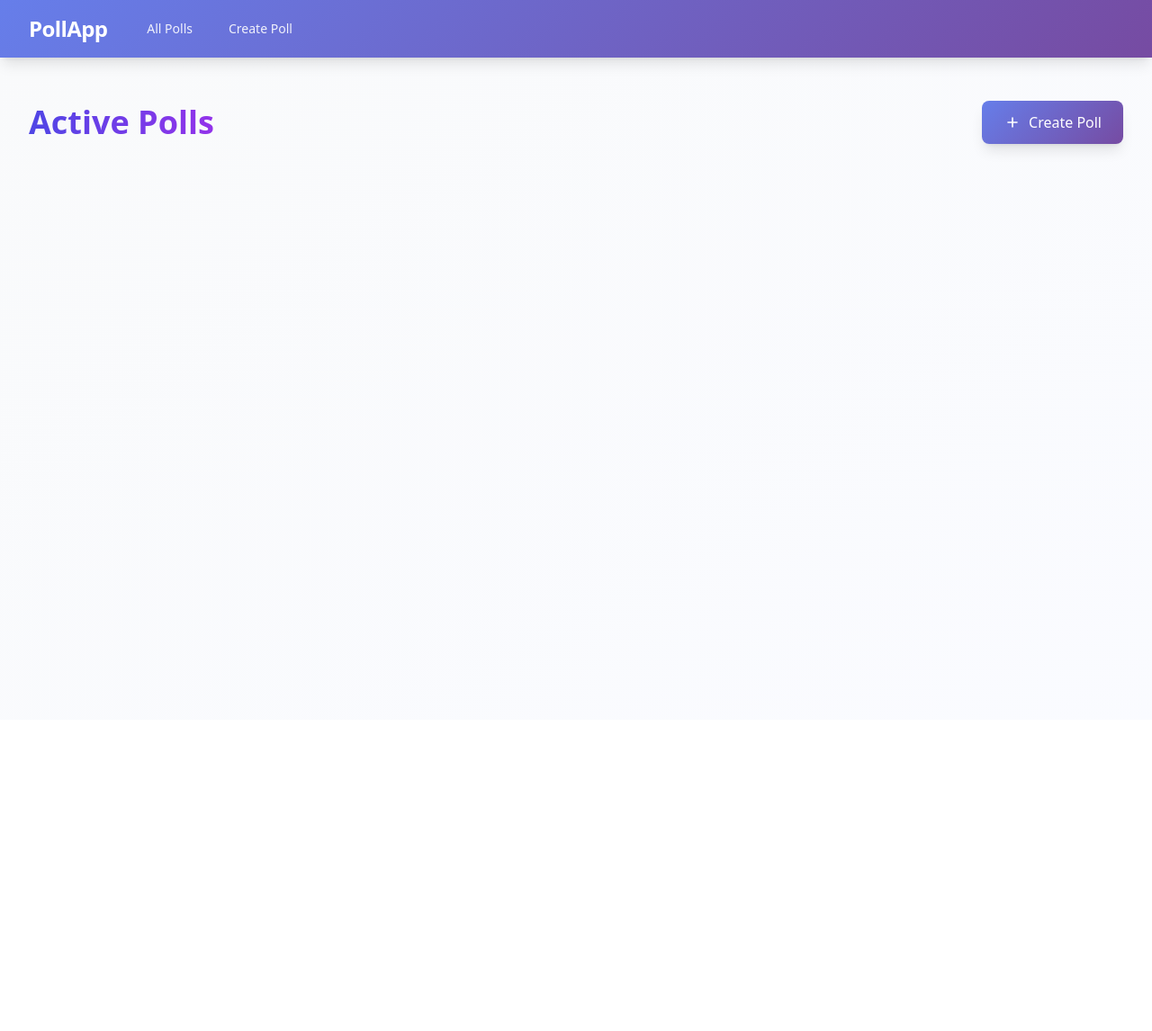
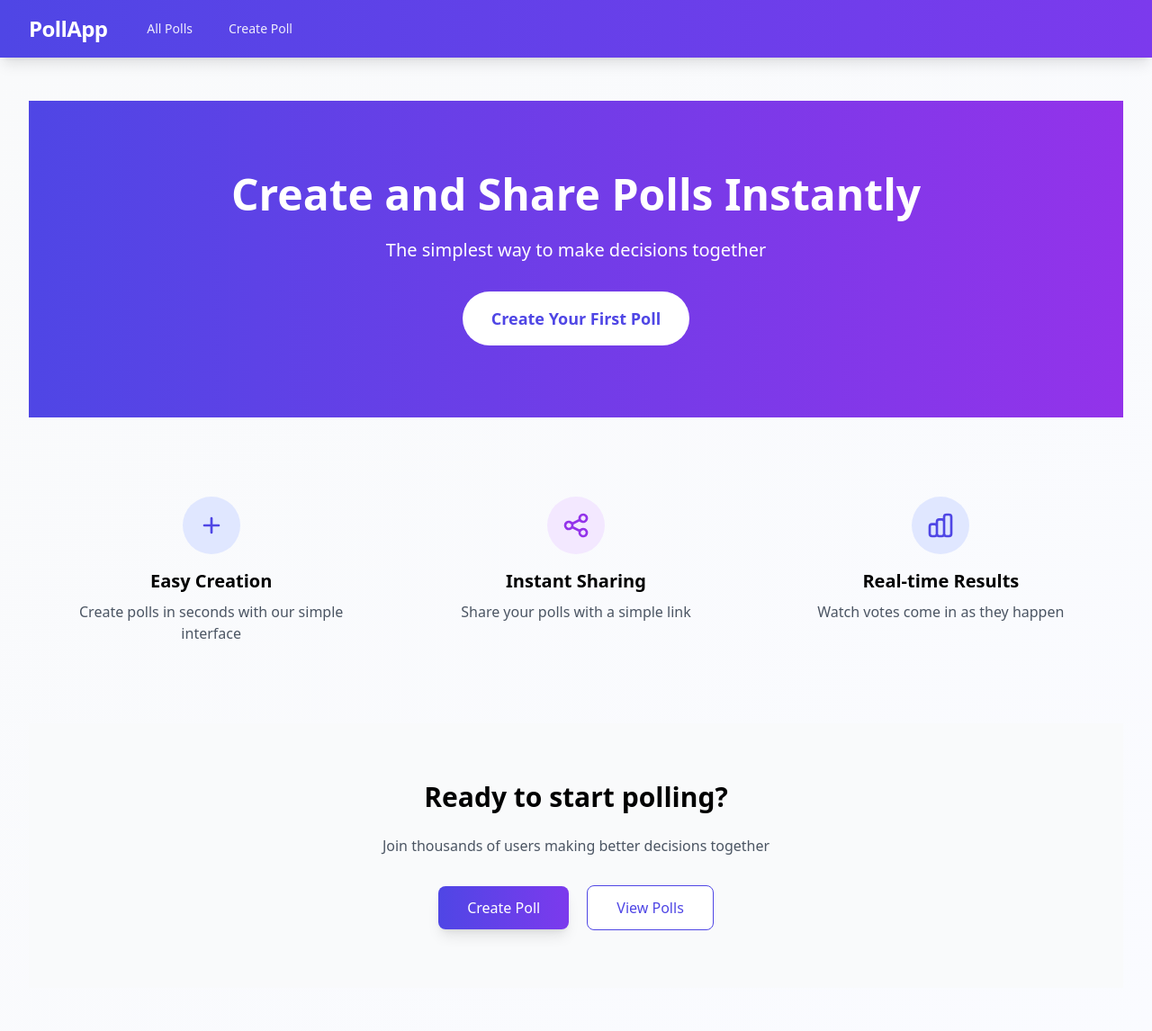
Before and after one commit to PawiX25/PollApp, a Flask app: page / in a window 1280 px wide. Shown: the whole page at 90% size. Before the commit the page ends 172 px from the top, so only its background shows below. Run offline with Flask 3, Linux system fonts and the light colour scheme; some libraries are stand-ins or nearby versions.

Commit message:
Add landing page and improve navigation flow

```diff
--- a/app.py
+++ b/app.py
@@ -51,6 +51,10 @@ class Vote(db.Model):
     session_id = db.Column(db.String(100), nullable=False)
 
 @app.route('/')
+def landing():
+    return render_template('landing.html')
+
+@app.route('/polls')
 def index():
     polls = Poll.query.order_by(Poll.created_at.desc()).all()
     return render_template('index.html', polls=polls)
--- a/templates/base.html
+++ b/templates/base.html
@@ -5,9 +5,9 @@
     <script src="https://cdn.tailwindcss.com"></script>
     <link rel="stylesheet" href="https://cdnjs.cloudflare.com/ajax/libs/animate.css/4.1.1/animate.min.css">
     <style>
-        .gradient-bg { background: linear-gradient(135deg, #667eea 0%, #764ba2 100%); }
-        .hover-scale { transition: transform 0.2s; }
-        .hover-scale:hover { transform: scale(1.02); }
+        .gradient-bg { background: linear-gradient(to right, #4f46e5, #7c3aed); }
+        .hover-scale { transition: transform 0.15s ease-in-out; }
+        .hover-scale:hover { transform: scale(1.05); }
     </style>
 </head>
 <body class="bg-gradient-to-br from-gray-50 to-indigo-50/30 min-h-screen">
@@ -15,7 +15,7 @@
         <div class="max-w-7xl mx-auto px-4 sm:px-6 lg:px-8">
             <div class="flex justify-between h-16">
                 <div class="flex items-center space-x-8">
-                    <a href="{{ url_for('index') }}" class="text-2xl font-black text-white tracking-tight">PollApp</a>
+                    <a href="{{ url_for('landing') }}" class="text-2xl font-black text-white tracking-tight">PollApp</a>
                     <div class="hidden md:flex space-x-4">
                         <a href="{{ url_for('index') }}" class="text-white/90 hover:text-white px-3 py-2 rounded-md text-sm font-medium">All Polls</a>
                         <a href="{{ url_for('create') }}" class="text-white/90 hover:text-white px-3 py-2 rounded-md text-sm font-medium">Create Poll</a>
--- /dev/null
+++ b/templates/landing.html
@@ -0,0 +1,65 @@
+{% extends "base.html" %}
+
+{% block content %}
+<div class="min-h-screen">
+    <div class="bg-gradient-to-r from-indigo-600 to-purple-600 text-white py-20">
+        <div class="max-w-7xl mx-auto px-4 sm:px-6 lg:px-8 text-center">
+            <h1 class="text-5xl font-extrabold mb-6">Create and Share Polls Instantly</h1>
+            <p class="text-xl mb-8">The simplest way to make decisions together</p>
+            <a href="{{ url_for('create') }}"
+               class="bg-white text-indigo-600 px-8 py-4 rounded-full font-bold text-lg hover:bg-gray-100 transition transform hover:scale-105 inline-block">
+                Create Your First Poll
+            </a>
+        </div>
+    </div>
+
+    <div class="py-16 px-4">
+        <div class="max-w-7xl mx-auto grid md:grid-cols-3 gap-8">
+            <div class="text-center p-6">
+                <div class="bg-indigo-100 rounded-full w-16 h-16 flex items-center justify-center mx-auto mb-4">
+                    <svg class="w-8 h-8 text-indigo-600" fill="none" stroke="currentColor" viewBox="0 0 24 24">
+                        <path stroke-linecap="round" stroke-linejoin="round" stroke-width="2" d="M12 6v6m0 0v6m0-6h6m-6 0H6"/>
+                    </svg>
+                </div>
+                <h3 class="text-xl font-bold mb-2">Easy Creation</h3>
+                <p class="text-gray-600">Create polls in seconds with our simple interface</p>
+            </div>
+            <div class="text-center p-6">
+                <div class="bg-purple-100 rounded-full w-16 h-16 flex items-center justify-center mx-auto mb-4">
+                    <svg class="w-8 h-8 text-purple-600" fill="none" stroke="currentColor" viewBox="0 0 24 24">
+                        <path stroke-linecap="round" stroke-linejoin="round" stroke-width="2" d="M8.684 13.342C8.886 12.938 9 12.482 9 12c0-.482-.114-.938-.316-1.342m0 2.684a3 3 0 110-2.684m0 2.684l6.632 3.316m-6.632-6l6.632-3.316m0 0a3 3 0 105.367-2.684 3 3 0 00-5.367 2.684zm0 9.316a3 3 0 105.368 2.684 3 3 0 00-5.368-2.684z"/>
+                    </svg>
+                </div>
+                <h3 class="text-xl font-bold mb-2">Instant Sharing</h3>
+                <p class="text-gray-600">Share your polls with a simple link</p>
+            </div>
+            <div class="text-center p-6">
+                <div class="bg-indigo-100 rounded-full w-16 h-16 flex items-center justify-center mx-auto mb-4">
+                    <svg class="w-8 h-8 text-indigo-600" fill="none" stroke="currentColor" viewBox="0 0 24 24">
+                        <path stroke-linecap="round" stroke-linejoin="round" stroke-width="2" d="M9 19v-6a2 2 0 00-2-2H5a2 2 0 00-2 2v6a2 2 0 002 2h2a2 2 0 002-2zm0 0V9a2 2 0 012-2h2a2 2 0 012 2v10m-6 0a2 2 0 002 2h2a2 2 0 002-2m0 0V5a2 2 0 012-2h2a2 2 0 012 2v14a2 2 0 01-2 2h-2a2 2 0 01-2-2z"/>
+                    </svg>
+                </div>
+                <h3 class="text-xl font-bold mb-2">Real-time Results</h3>
+                <p class="text-gray-600">Watch votes come in as they happen</p>
+            </div>
+        </div>
+    </div>
+
+    <div class="bg-gray-50 py-16">
+        <div class="max-w-3xl mx-auto text-center px-4">
+            <h2 class="text-3xl font-bold mb-6">Ready to start polling?</h2>
+            <p class="text-gray-600 mb-8">Join thousands of users making better decisions together</p>
+            <div class="space-x-4">
+                <a href="{{ url_for('create') }}"
+                   class="gradient-bg text-white px-8 py-3 rounded-lg hover-scale shadow-lg inline-block">
+                    Create Poll
+                </a>
+                <a href="{{ url_for('index') }}"
+                   class="bg-white text-indigo-600 border border-indigo-600 px-8 py-3 rounded-lg hover:bg-indigo-50 transition inline-block">
+                    View Polls
+                </a>
+            </div>
+        </div>
+    </div>
+</div>
+{% endblock %}
```
